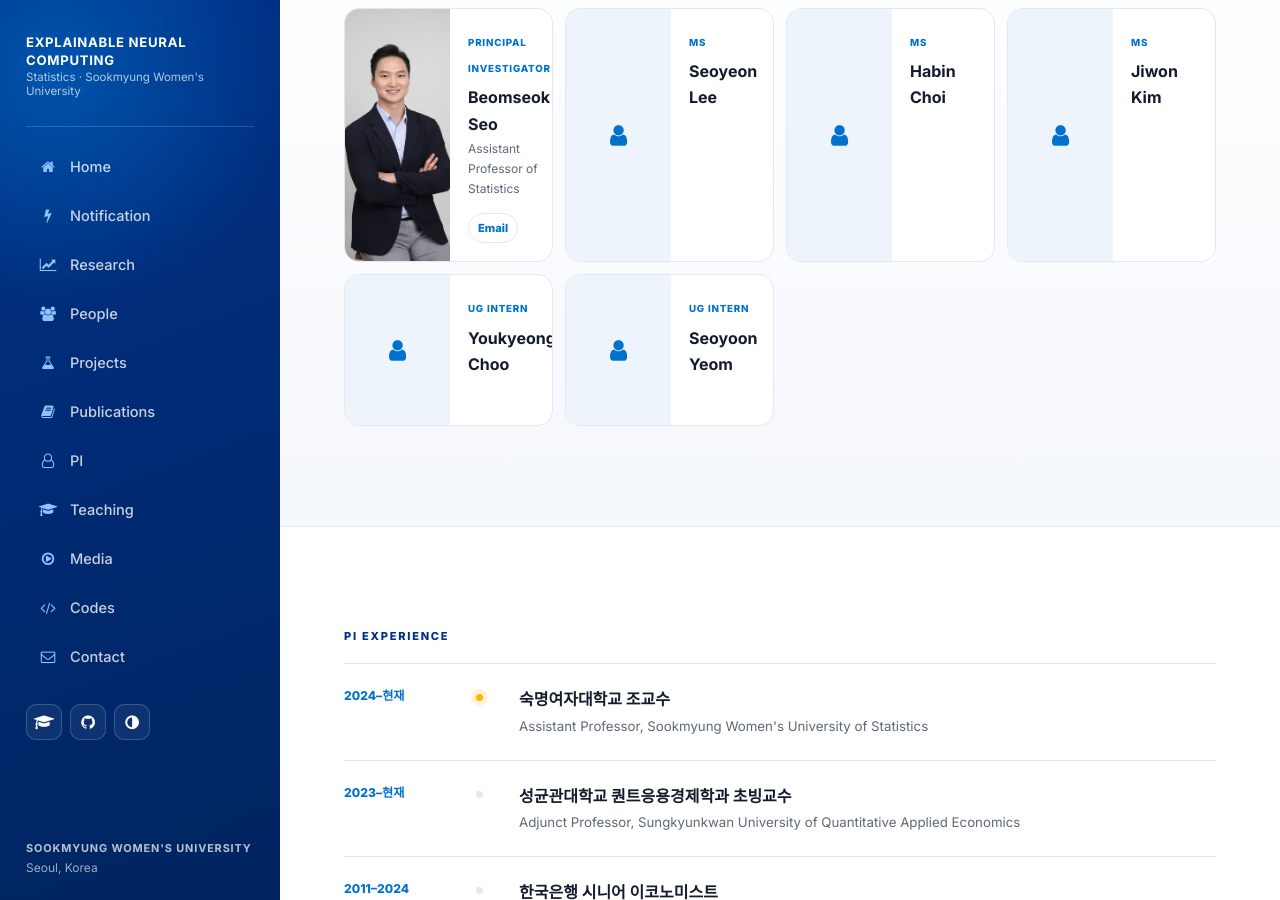
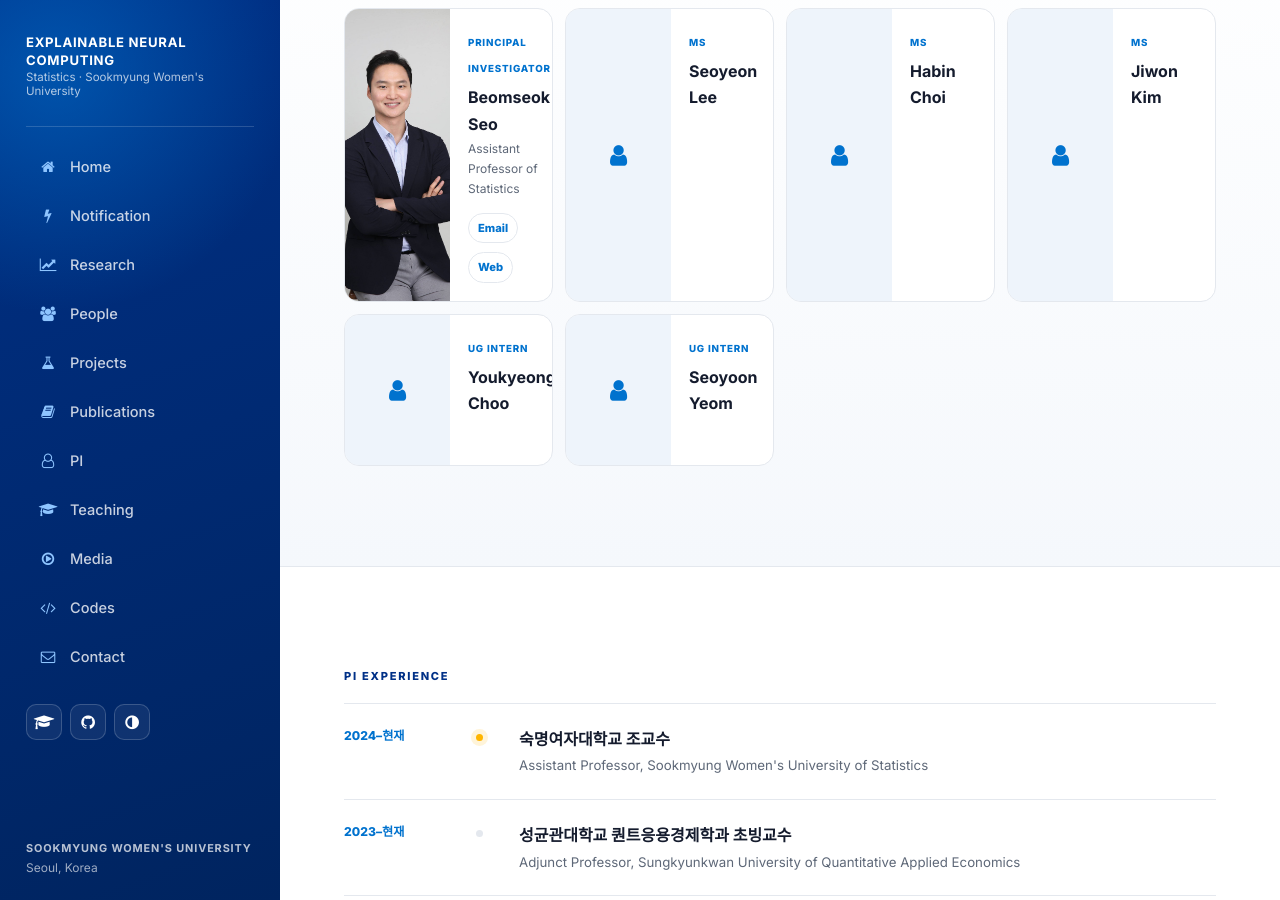
Before and after one commit to seo-beomseok/lab-homepage, a Jekyll site: the page built from index.html, in a window 1280 px wide and 900 px high, scrolled down 1617 px. Built offline with Jekyll 4.4.1, drawn with Linux system fonts in a browser that asks for light colours.

Commit message:
Update index.html

```diff
--- a/index.html
+++ b/index.html
@@ -59,6 +59,7 @@ title: ""
       <div><span>Principal Investigator</span><h4>Beomseok Seo</h4><p>Assistant Professor of Statistics</p>
         <div class="pi-links">
           <a href="mailto:bsseo@sm.ac.kr">Email</a>
+          <a href="https://seo-beomseok.github.io">Web</a>
         </div>
       </div>
     </article>
```
